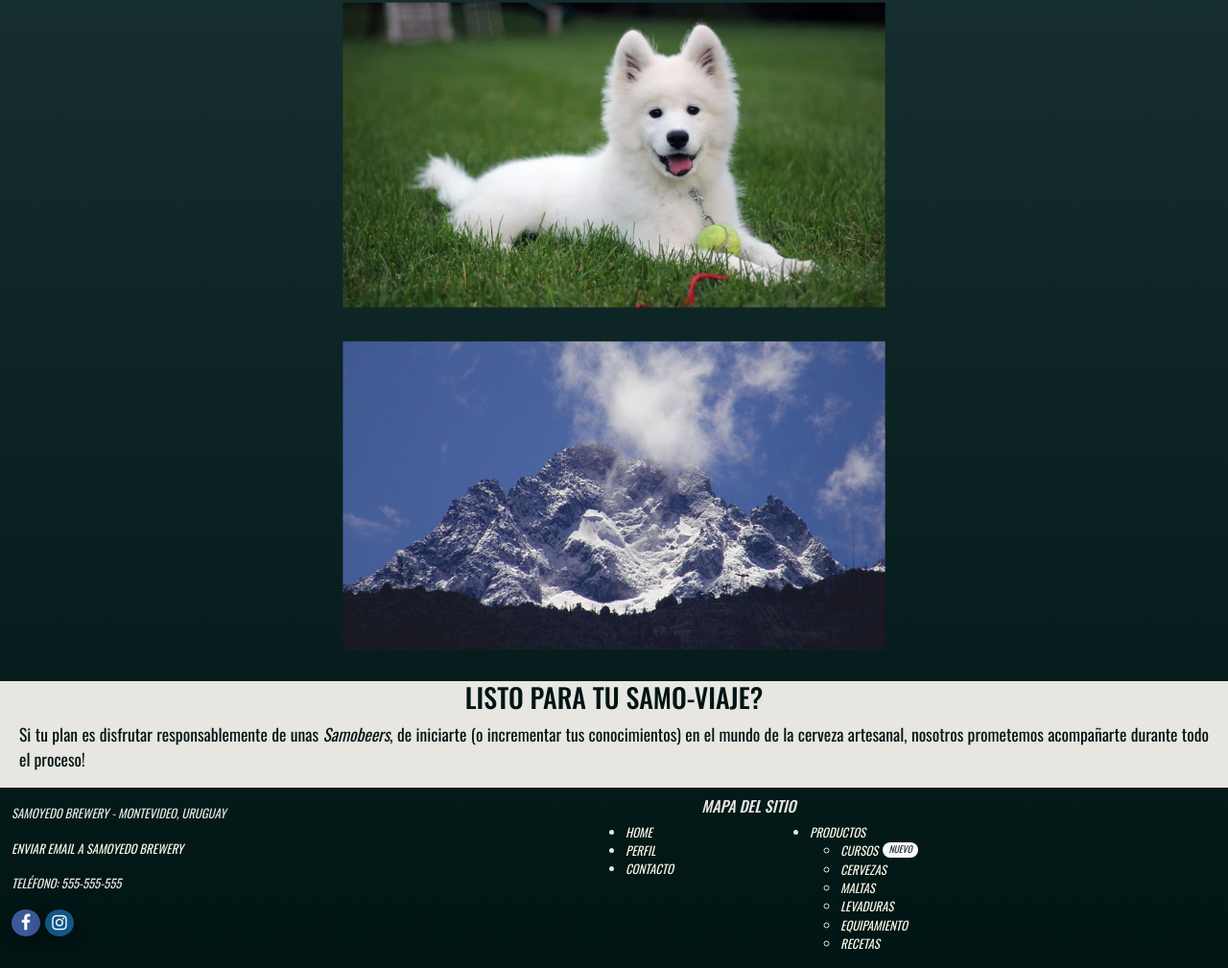
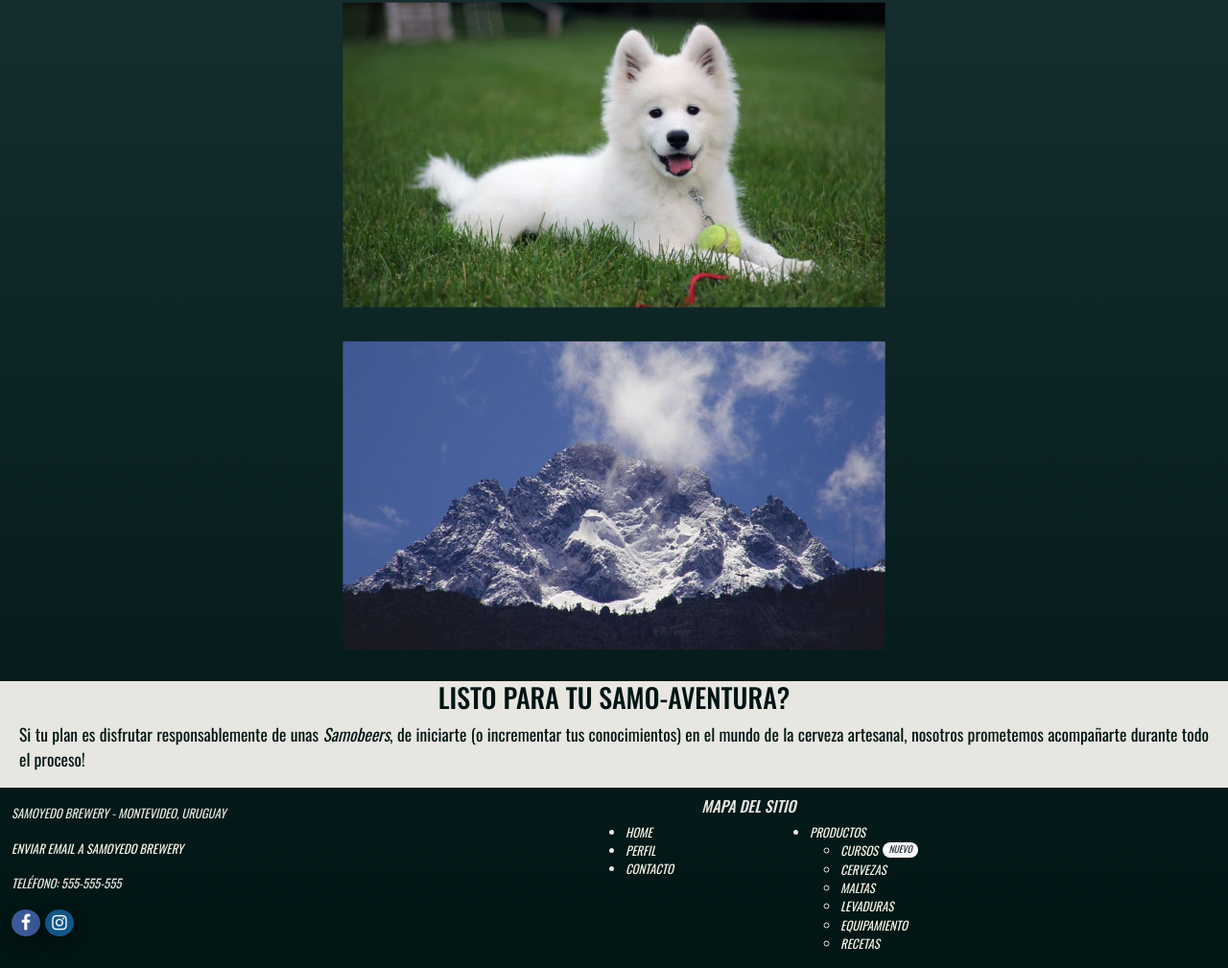
Before and after one commit to pcharliee/Samoyedo, a website: page index.html in a window 1280 px wide. Shown: the part 1332-2341 px from the top of the page at 96% size. Drawn offline with nearby package versions, Linux system fonts and the light colour scheme; a web font is replaced by a local one.

Commit message:
Cambio de texto en bloque antes del footer

```diff
--- a/index.html
+++ b/index.html
@@ -128,7 +128,7 @@
     </div>
   </div>
   <div class="cta">
-    <h3 class="txt-white">Listo para tu Samo-viaje?</h3>
+    <h3 class="txt-white">Listo para tu Samo-aventura?</h3>
     <p>Si tu plan es disfrutar responsablemente de unas <em>Samobeers</em>, de iniciarte (o incrementar tus conocimientos) en el mundo de la cerveza artesanal, nosotros prometemos acompañarte durante todo el proceso!
     </p>
   </div>
```
